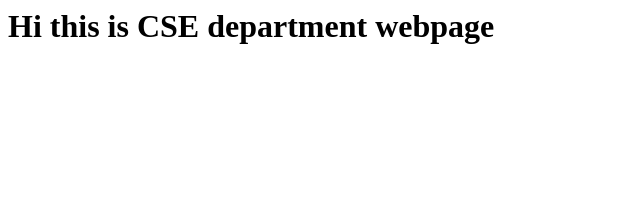
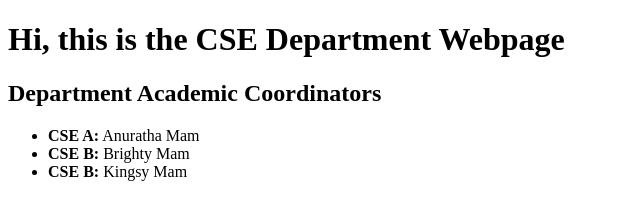
Before and after one commit to Surya-Chinnathambi/simplecollegepage, a plain HTML site: page index.html in a window 1280 px wide. Shown: the whole page, without its empty margins (0-640 px from the left). Drawn offline with Linux system fonts and the light colour scheme.

Commit message:
Update index.html
Signed-off-by: Surya Chinnathambi <171902111+Surya-Chinnathambi@users.noreply.github.com>

```diff
--- a/index.html
+++ b/index.html
@@ -1,8 +1,17 @@
-<!DOCKTYPE html>
-<html>
+<!DOCTYPE html>
+<html lang="en">
 <head>
-<title>Simple Webpage</title>
+  <title>Simple Webpage</title>
+</head>
 <body>
-<h1>Hi this is CSE department webpage</h1>
+  <h1>Hi, this is the CSE Department Webpage</h1>
+
+  <h2>Department Academic Coordinators</h2>
+  <ul>
+    <li><strong>CSE A:</strong> Anuratha Mam</li>
+    <li><strong>CSE B:</strong> Brighty Mam</li>
+     <li><strong>CSE B:</strong> Kingsy Mam</li>
+  </ul>
+
 </body>
 </html>
```
